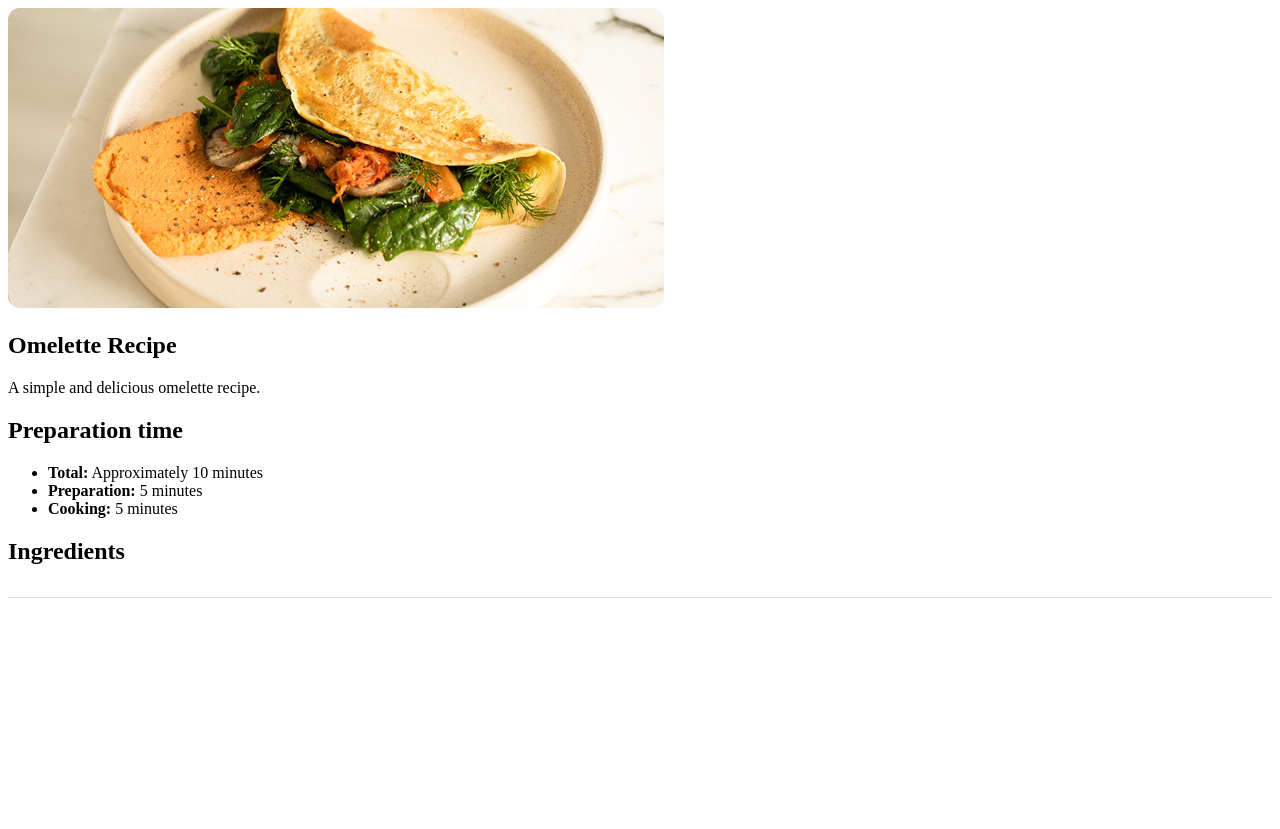
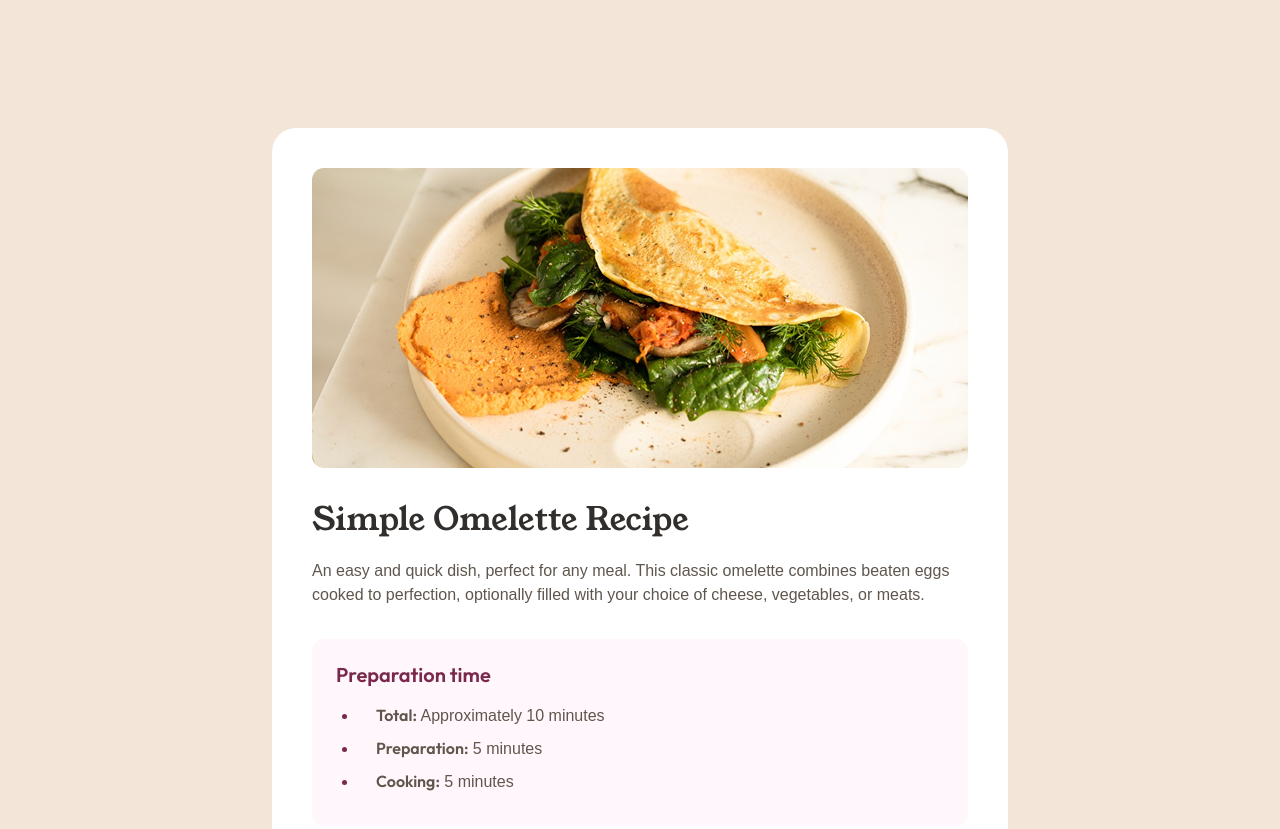
Before and after one commit to JeyPey/recipe-hw, a plain HTML site: page index.html in a window 1280 px wide. Shown: the top 829 px of the page. Before the commit the page ends 800 px from the top, so only its background shows below. Drawn offline with Linux system fonts and the light colour scheme; a web font is replaced by a local one.

Commit message:
section preparation complete

```diff
--- a/index.html
+++ b/index.html
@@ -12,15 +12,17 @@
     <main>
         <article class="recipe-card">
             <header>
-                <img src="./images/omlette-header.png" alt="Omelette photo" width="656" height="300" loading="lazy">
+                <img class="recipe-card__img" src="./images/omlette-header.png" alt="Omelette photo" width="656" height="300" loading="lazy">
                 <hgroup>
-                    <h1 class="recipe-card__title">Omelette Recipe</h1>
-                    <p class="recipe-card__description">A simple and delicious omelette recipe.</p>
+                    <h1 class="recipe-card__title">Simple Omelette Recipe</h1>
+                    <p class="recipe-card__description">An easy and quick dish, perfect for any meal. This classic
+                        omelette combines beaten eggs cooked to perfection, optionally filled with your choice of
+                        cheese, vegetables, or meats.</p>
                 </hgroup>
             </header>
 
             <section class="preparation">
-                <h2 class="recipe-card__subtitle preparation__title">Preparation time</h2>
+                <h3 class="recipe-card__subtitle preparation__title">Preparation time</h3>
                 <ul class="preparation-list">
                     <li class="preparation-item">
                         <b class="recipe-card__bold-text">Total:</b> Approximately 10 minutes
--- a/styles/fonts.css
+++ b/styles/fonts.css
@@ -7,7 +7,7 @@
 }
 
 @font-face {
-    font-family: 'Oufit';
+    font-family: 'Outfit';
     src: url('../fonts/Outfit-Regular.woff2') format('woff2');
     font-weight: 400;
     font-style: normal;
@@ -15,7 +15,7 @@
 }
 
 @font-face {
-    font-family: 'Oufit';
+    font-family: 'Outfit';
     src: url('../fonts/Outfit-SemiBold.woff2') format('woff2');
     font-weight: 600;
     font-style: normal;
--- a/styles/style.css
+++ b/styles/style.css
@@ -7,10 +7,24 @@
   --color-preparation-text: #7a284e;
   --color-preparation-bg: #fff7fb;
   --color-hr: #e3ddd7;
+  --color-bg-card: #FFFFFF;
   --color-bg: #f3e5d7;
 
   --ff-base: "Outfit", sans-serif;
   --ff-heading: "YoungSerif", serif;
+}
+
+h1 {
+  font-family: var(--ff-heading);
+  font-weight: 400;
+  font-size: 32px;
+  color: var(--color-heading);
+}
+
+h2 {
+  font-family: var(--ff-heading);
+  font-size: 28px;
+  color: var(--color-accent);
 }
 
 hr {
@@ -19,3 +33,57 @@ hr {
   background-color: var(--color-hr);
   margin: 32px 0;
 }
+
+body {
+  font-family: var(--ff-base);
+  font-size: 16px;
+  line-height: 150%;
+  color: var(--color-text);
+  background-color: var(--color-bg);
+}
+
+.recipe-card {
+  max-width: 656px;
+  margin: 128px auto;
+  padding: 40px;
+  background-color: var(--color-bg-card);
+  border-radius: 24px;
+}
+
+.recipe-card__img {
+  display: block;
+  width: 100%;
+  margin-bottom: 40px;
+}
+
+.recipe-card__description {
+  margin-block: 24px 32px;
+}
+
+.preparation {
+  background-color: var(--color-preparation-bg);
+  padding: 24px;
+  border-radius: 12px;
+}
+
+.preparation__title {
+  color: var(--color-preparation-text);
+  font-weight: 600;
+  font-size: 20px;
+  margin: 0;
+  padding-block-end: 16px;
+}
+
+.preparation-list {
+  margin: 0;
+  padding-inline-start: 22px;
+}
+
+.preparation-item {
+  margin-block-end: 8px;
+  padding-inline-start: 18px;
+}
+
+.preparation-item::marker {
+  color: var(--color-preparation-text);
+}
```
